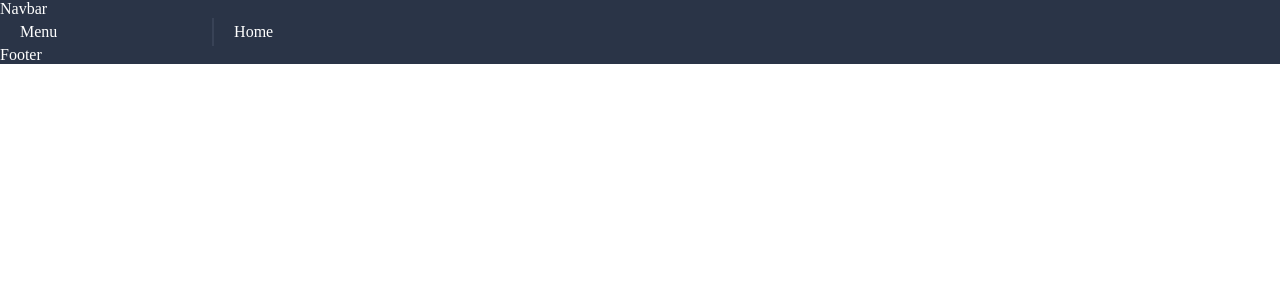
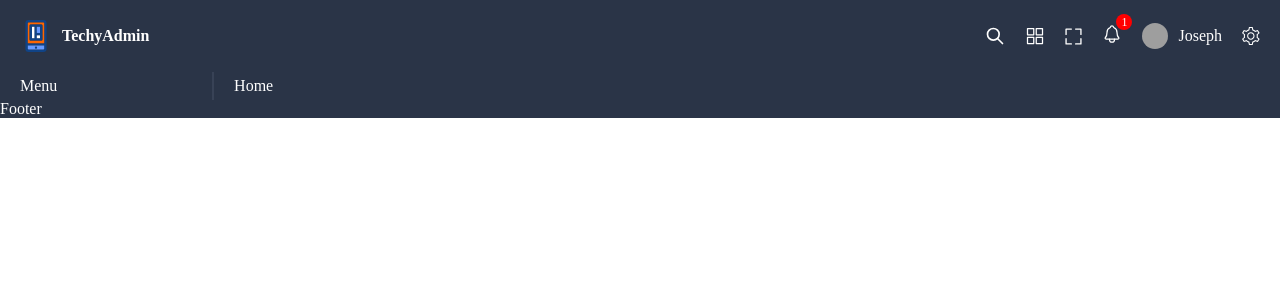
Before and after one commit to isaiahpere/vite-dashboard, a React (Vite) app: page / in a window 1280 px wide. Shown: the top 300 px of the page. Built offline with nearby package versions, Linux system fonts and the light colour scheme; grey boxes are pictures that could not be loaded.

Commit message:
create navbar skeleton

```diff
--- a/src/components/navbar/Navbar.scss
+++ b/src/components/navbar/Navbar.scss
@@ -1,2 +1,49 @@
 .navbar {
+  width: 100%;
+  padding: 20px;
+  display: flex;
+  justify-content: space-between;
 }
+.logo {
+  display: flex;
+  align-items: center;
+  font-weight: bold;
+  gap: 10px;
+}
+.icons {
+  display: flex;
+  align-items: center;
+  gap: 20px;
+
+  .notification {
+    position: relative;
+
+    span {
+      background-color: red;
+      width: 16px;
+      height: 16px;
+      color: #fff;
+      border-radius: 50%;
+      position: absolute;
+      top: -10px;
+      right: -10px;
+      display: flex;
+      align-items: center;
+      justify-content: center;
+      font-size: 12px;
+    }
+  }
+
+  .user {
+    display: flex;
+    align-items: center;
+    gap: 10px;
+
+    img {
+      width: 26px;
+      height: 26px;
+      border-radius: 50%;
+      object-fit: cover;
+    }
+  }
+}
--- a/src/components/navbar/Navbar.tsx
+++ b/src/components/navbar/Navbar.tsx
@@ -1,7 +1,32 @@
 import "./Navbar.scss";
 
 const Navbar = () => {
-  return <div className="navbar">Navbar</div>;
+  return (
+    <div className="navbar">
+      <div className="logo">
+        <img src="logo.svg" alt="company logo" />
+        <span>TechyAdmin</span>
+      </div>
+      <div className="icons">
+        <img src="/search.svg" alt="" className="icon" />
+        <img src="/app.svg" alt="" className="icon" />
+        <img src="/expand.svg" alt="" className="icon" />
+        <div className="notification">
+          <img src="/notifications.svg" alt="" className="notification" />
+          <span>1</span>
+        </div>
+        <div className="user">
+          <img
+            src="https://images.pexels.com/photos/810775/pexels-photo-810775.jpeg?auto=compress&cs=tinysrgb&w=1260&h=750&dpr=2&lazy=load"
+            alt=""
+            className="user"
+          />
+          <span>Joseph</span>
+        </div>
+        <img src="/settings.svg" alt="" className="icon" />
+      </div>
+    </div>
+  );
 };
 
 export default Navbar;
```
